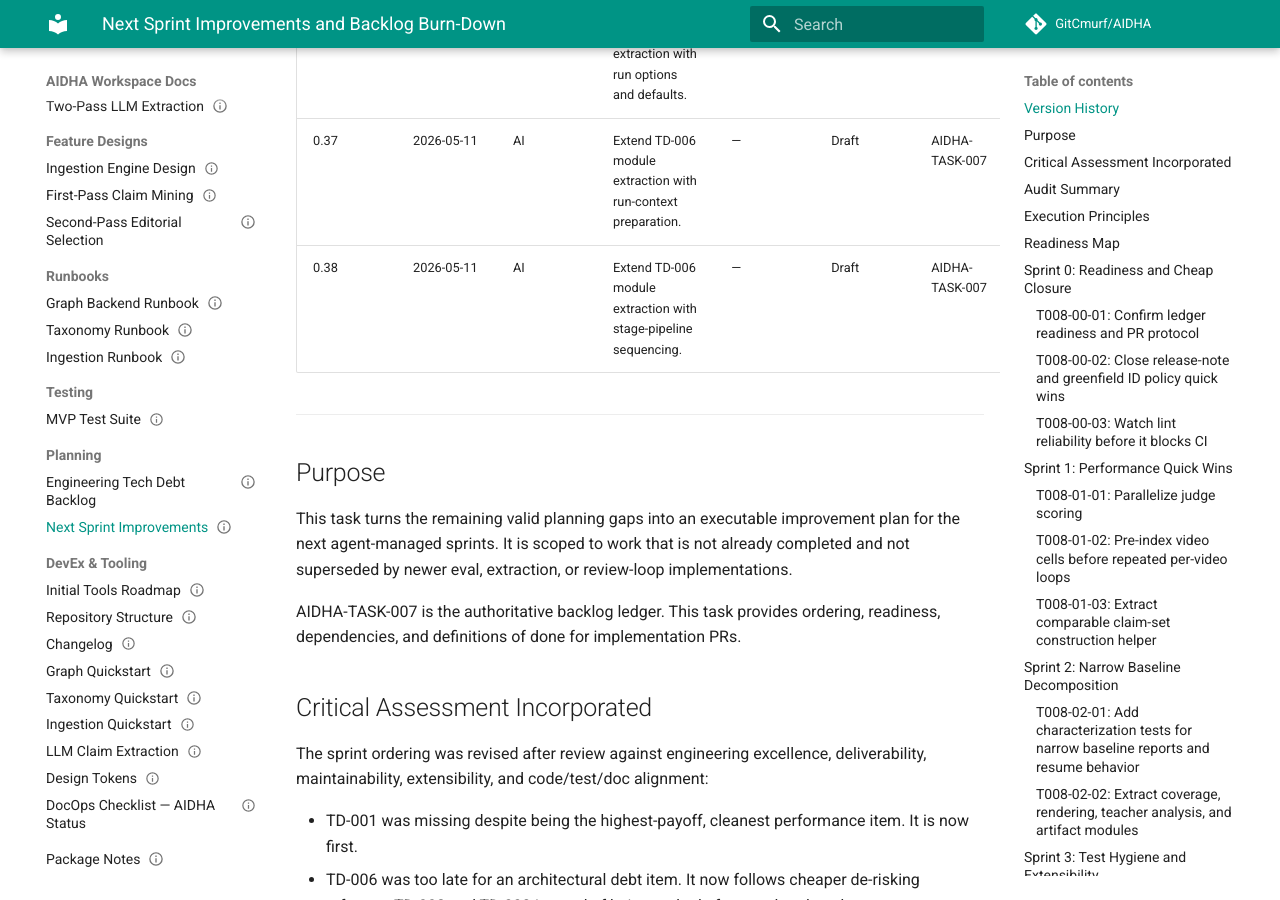
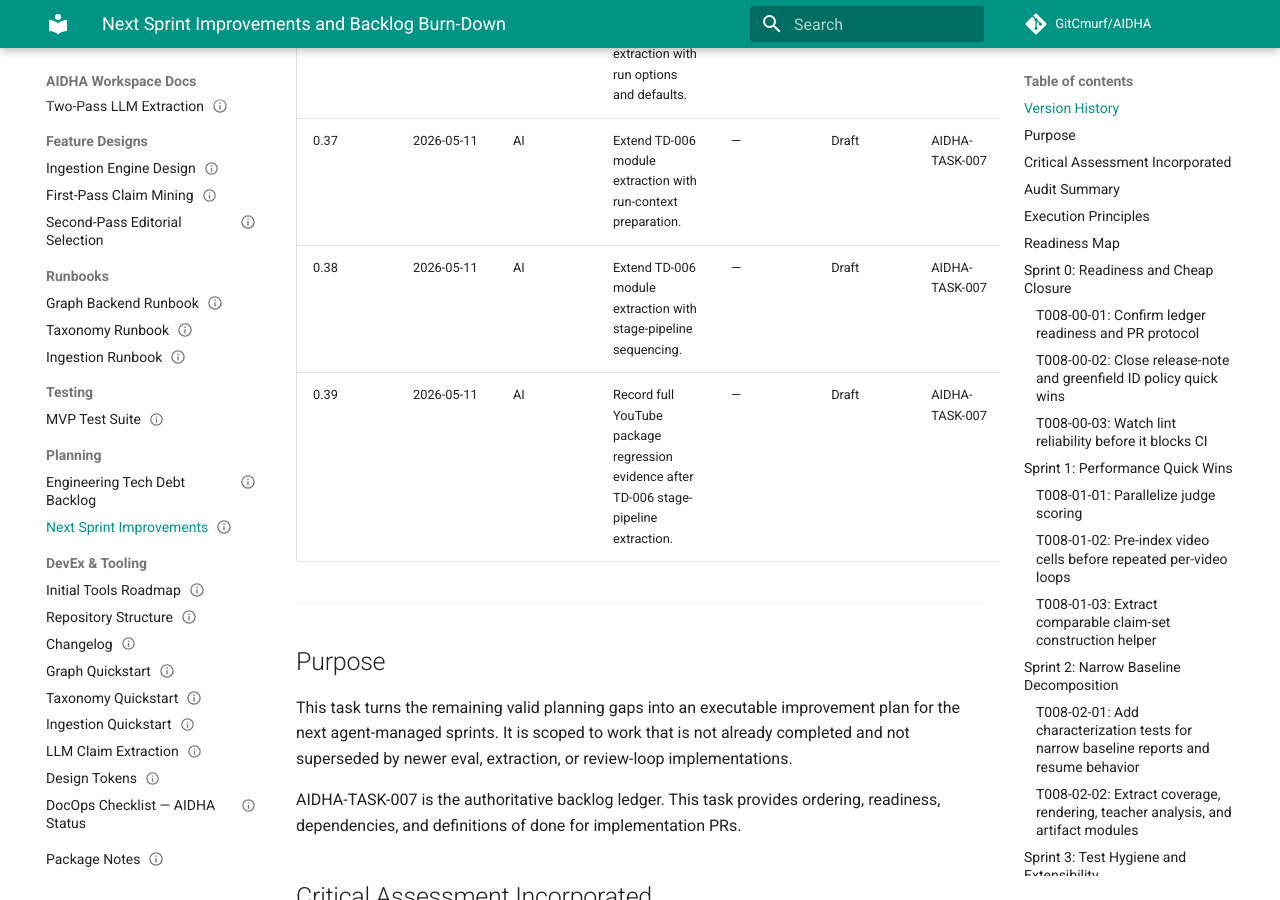
Before and after one commit to GitCmurf/AIDHA, an MkDocs documentation site: the page built from docs/05-planning/tasks/task-008-next-sprint-improvements.md, in a window 1280 px wide and 900 px high, scrolled down 5318 px. Built offline with MkDocs 1.6.1 and Material for MkDocs 9.7.7, drawn with Linux system fonts in a browser that asks for light colours; comment, search, counter and statistics services are not loaded; the version menu is left out; some of the changed text lies outside the part shown.

Commit message:
docs: record narrow refactor test evidence

```diff
--- a/docs/01-indices/catalog.json
+++ b/docs/01-indices/catalog.json
@@ -682,7 +682,7 @@
       "document_id": "AIDHA-TASK-007",
       "owner": "Ingestion Engineering Lead",
       "status": "Draft",
-      "version": "1.39",
+      "version": "1.40",
       "last_updated": "2026-05-11",
       "title": "Engineering Tech Debt Backlog",
       "type": "TASK",
@@ -760,7 +760,7 @@
       "document_id": "AIDHA-TASK-008",
       "owner": "Ingestion Engineering Lead",
       "status": "Draft",
-      "version": "0.38",
+      "version": "0.39",
       "last_updated": "2026-05-11",
       "title": "Next Sprint Improvements and Backlog Burn-Down",
       "type": "TASK",
--- a/docs/05-planning/tasks/task-008-next-sprint-improvements.md
+++ b/docs/05-planning/tasks/task-008-next-sprint-improvements.md
@@ -2,7 +2,7 @@
 document_id: AIDHA-TASK-008
 owner: Ingestion Engineering Lead
 status: Draft
-version: "0.38"
+version: "0.39"
 last_updated: 2026-05-11
 title: Next Sprint Improvements and Backlog Burn-Down
 type: TASK
@@ -18,7 +18,7 @@
 > **Document ID:** AIDHA-TASK-008
 > **Owner:** Ingestion Engineering Lead
 > **Status:** Draft
-> **Version:** 0.38
+> **Version:** 0.39
 > **Last Updated:** 2026-05-11
 > **Type:** TASK
 
@@ -66,6 +66,7 @@
 | 0.36    | 2026-05-11 | AI     | Extend TD-006 module extraction with run options and defaults. | — | Draft | AIDHA-TASK-007 |
 | 0.37    | 2026-05-11 | AI     | Extend TD-006 module extraction with run-context preparation. | — | Draft | AIDHA-TASK-007 |
 | 0.38    | 2026-05-11 | AI     | Extend TD-006 module extraction with stage-pipeline sequencing. | — | Draft | AIDHA-TASK-007 |
+| 0.39    | 2026-05-11 | AI     | Record full YouTube package regression evidence after TD-006 stage-pipeline extraction. | — | Draft | AIDHA-TASK-007 |
 
 ---
 
@@ -432,6 +433,8 @@
 - 2026-05-11: Moved stage construction and sequencing into
   `packages/praecis/youtube/src/eval/narrow-stage-pipeline.ts`; `runNarrowManualBaselineComparison`
   is down to 56 lines, and the compatibility wrapper module is down to 131 lines.
+- 2026-05-11: `pnpm --dir packages/praecis/youtube test` passed with 90 test files passed, 1
+  skipped; 891 tests passed, 6 skipped.
 
 **Definition of done:**
 
```
Also changed, not shown: docs/05-planning/tasks/task-007-tech-debt-backlog.md (+6 -3 lines).
